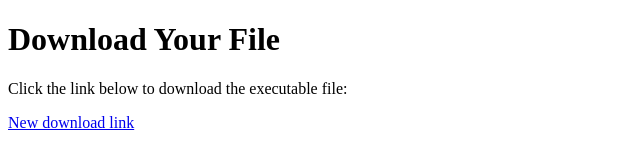
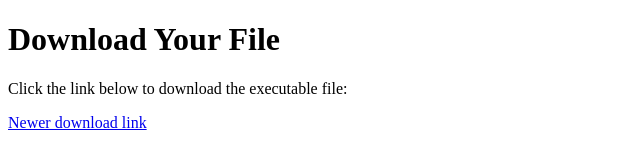
Before and after one commit to githubGuestGuy/githubGuestGuy.github.io, a plain HTML site: page index.html in a window 1280 px wide. Shown: the full height of the page, 0-640 px from the left. Drawn offline with Linux system fonts and the light colour scheme.

Commit message:
Update index.html

```diff
--- a/index.html
+++ b/index.html
@@ -8,6 +8,6 @@
 <body>
     <h1>Download Your File</h1>
     <p>Click the link below to download the executable file:</p>
-    <a href="test.exe" download>New download link</a>
+    <a href="test.exe" download>Newer download link</a>
 </body>
 </html>
```
